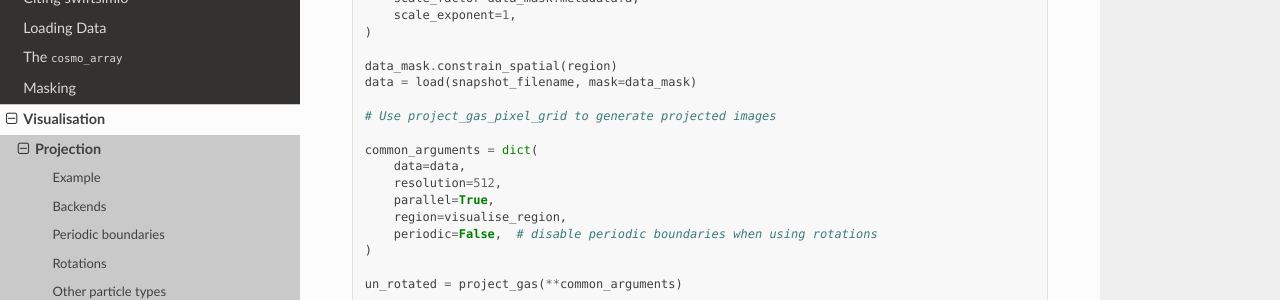
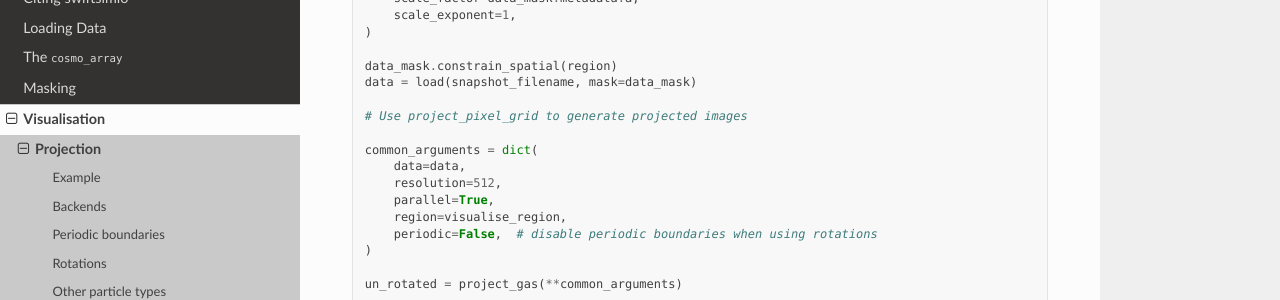
Before and after one commit to SWIFTSIM/swiftsimio, a Sphinx documentation site: the page built from docs/source/visualisation/projection.rst, in a window 1280 px wide and 900 px high, scrolled down 5276 px. Shown: the part 151-451 px from the top of the window. Built offline with Sphinx 7.4.7 and the Read the Docs theme 3.1.0, drawn with Linux system fonts in a browser that asks for light colours; pages that are not in the unit, such as notebooks, are missing from menus; some of the changed text lies outside the part shown.

Commit message:
doc: project_gas_pixel_grid -> project_pixel_grid

```diff
--- a/docs/source/visualisation/projection.rst
+++ b/docs/source/visualisation/projection.rst
@@ -189,7 +189,7 @@
 generate rotation matrices corresponding to vectors, which can then be
 provided to the ``rotation_matrix`` argument of
 :func:`~swiftsimio.visualisation.projection.project_gas` (and
-:func:`~swiftsimio.visualisation.projection.project_gas_pixel_grid`). You will also need
+:func:`~swiftsimio.visualisation.projection.project_pixel_grid`). You will also need
 to supply the ``rotation_center`` argument, as the rotation takes place around this given
 point. The example code below loads a snapshot, and a halo catalogue, and
 creates an edge-on and face-on projection using the integration in
@@ -263,7 +263,7 @@
    data_mask.constrain_spatial(region)
    data = load(snapshot_filename, mask=data_mask)
 
-   # Use project_gas_pixel_grid to generate projected images
+   # Use project_pixel_grid to generate projected images
 
    common_arguments = dict(
        data=data,
```
